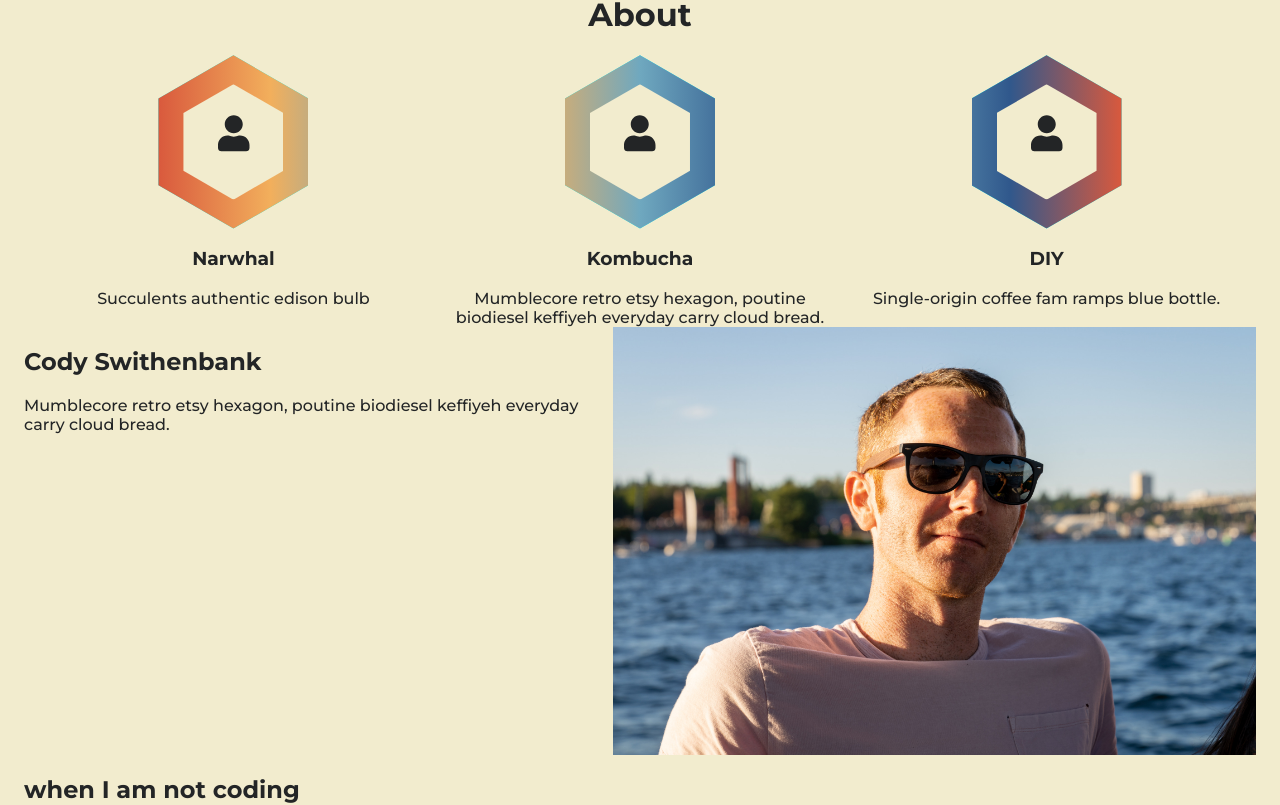
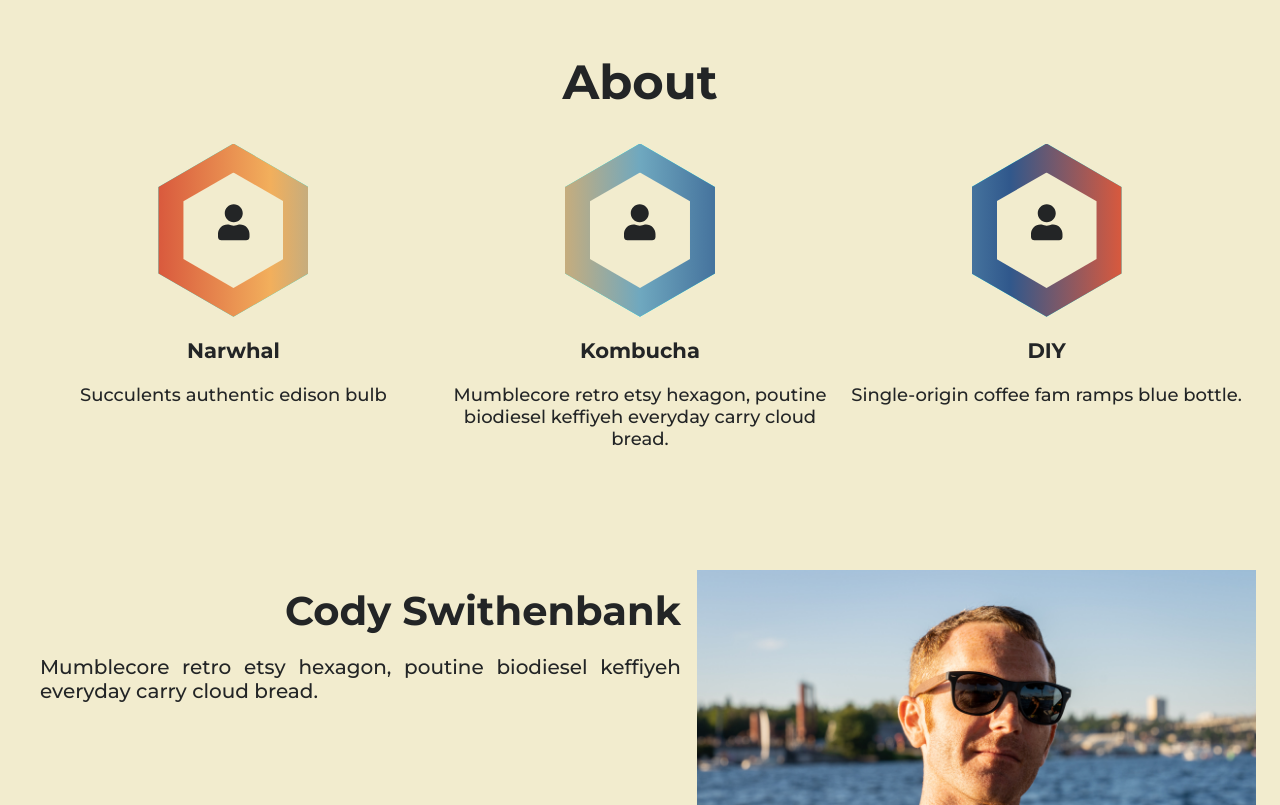
Before and after one commit to cswithen/portfolio, a Next.js app: page / in a window 1280 px wide. Shown: the part 1535-2340 px from the top of the page. Built offline with nearby package versions, Linux system fonts and the light colour scheme.

Commit message:
styles: style about
styled font size and structure of the about description section

closes #20

```diff
--- a/styles/About.module.css
+++ b/styles/About.module.css
@@ -1,5 +1,12 @@
+.aboutContainer {
+  max-width: 1300px;
+  margin: auto;
+}
+
 .aboutTitle {
   text-align: center;
+  margin-top: 10vh;
+  font-size: 3em;
 }
 
 .skillContainer {
@@ -10,6 +17,33 @@
 }
 
 .descriptionContainer {
+  margin-top: 15vh;
   display: flex;
   justify-content: center;
 }
+
+.profileDescription {
+  padding: 16px;
+  text-align: justify;
+  font-size: 20px;
+}
+
+.name {
+  text-align: end;
+  font-size: 2em;
+  margin-bottom: 0;
+  margin-top: 0;
+  font-weight: bold;
+  white-space: nowrap;
+}
+
+.hobbyTitle {
+  text-align: center;
+  font-size: 2.5em;
+  font-weight: 500;
+  margin: auto;
+  margin-top: 8vh;
+  border-top: 5px solid;
+  width: 50%;
+  border-image: linear-gradient(-45deg, #d9593d, #f2af5c, #6fa8bf, #30588c) 1;
+}
--- a/styles/AboutSkillCard.module.css
+++ b/styles/AboutSkillCard.module.css
@@ -5,6 +5,7 @@
   text-align: center;
   flex-wrap: wrap;
   align-items: center;
+  font-size: 18px;
 }
 
 .hexagon {
```
